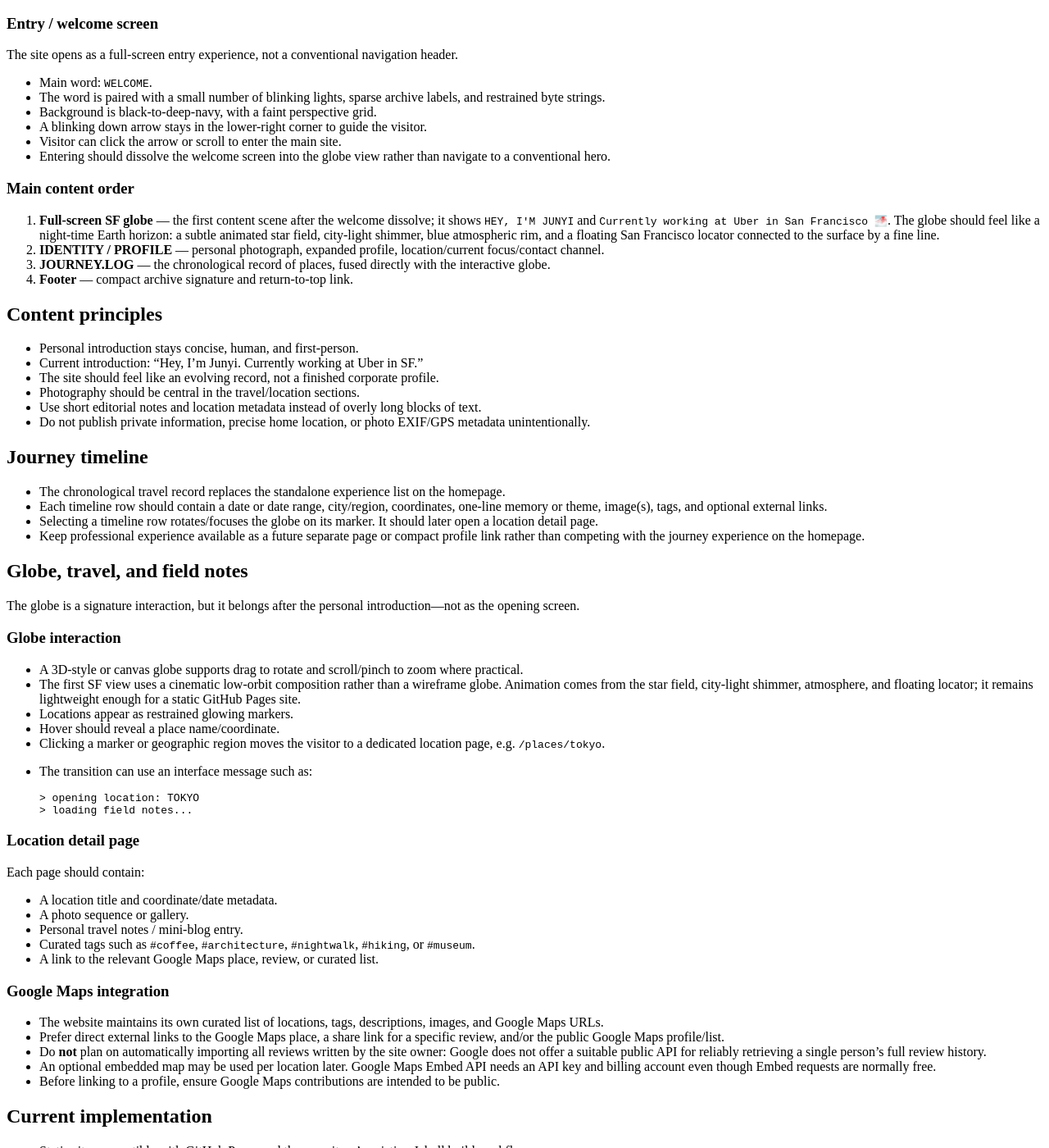
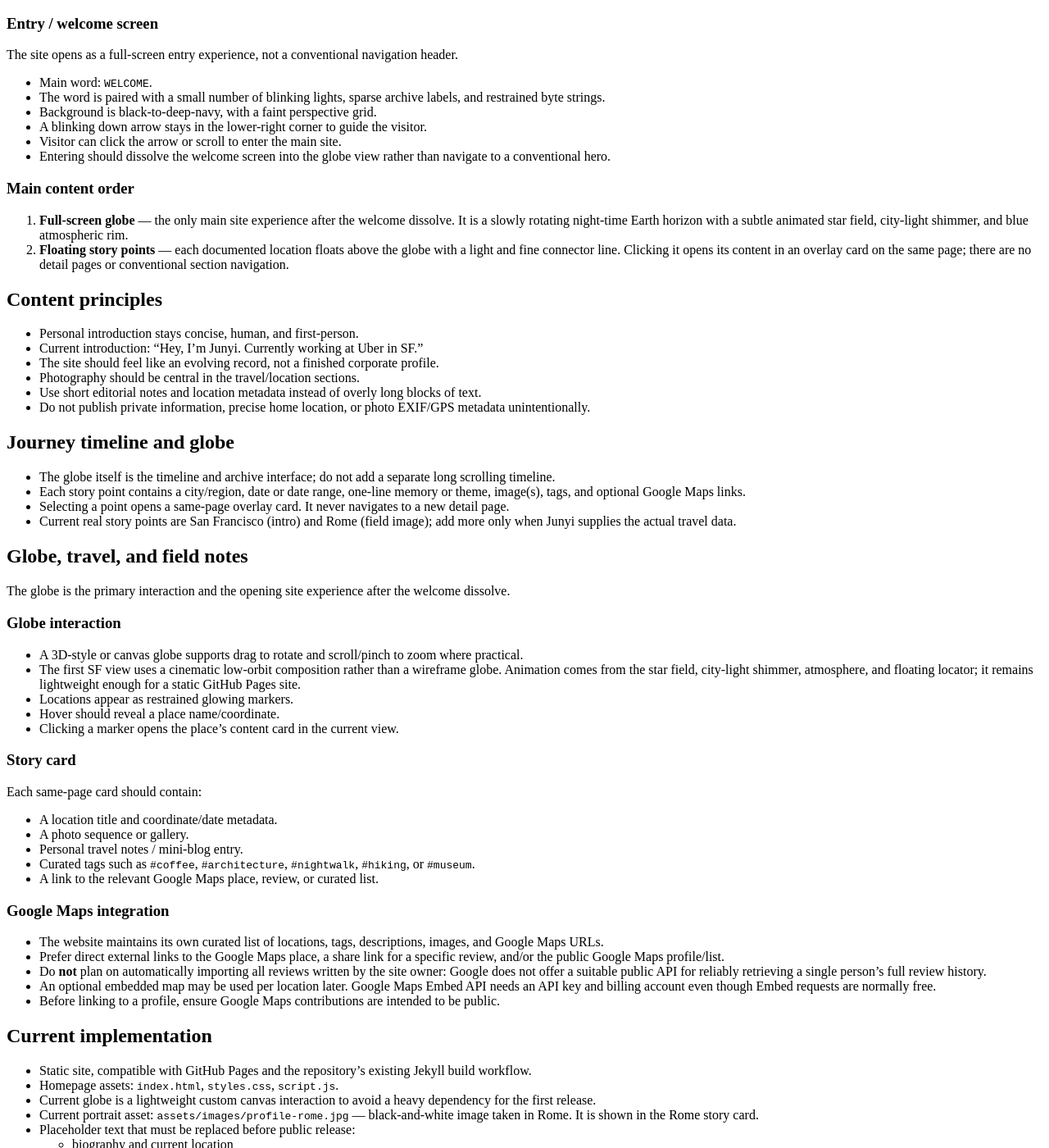
Before and after one commit to Kylinny/Kylinny.github.io, a Jekyll site: the page built from DESIGN_BRIEF.md, in a window 1280 px wide and 1400 px high, scrolled down 898 px. Shown: the whole window at 82% size. Built offline with Jekyll 4.4.1, drawn with Linux system fonts in a browser that asks for light colours; nearby versions of some CDN libraries; our own code applies the rules of GitHub Pages for plain Markdown files; some of the changed text lies outside the part shown.

Commit message:
Make globe the single-page story interface

````diff
--- a/DESIGN_BRIEF.md
+++ b/DESIGN_BRIEF.md
@@ -48,10 +48,8 @@ The site opens as a full-screen entry experience, not a conventional navigation
 
 ### Main content order
 
-1. **Full-screen SF globe** — the first content scene after the welcome dissolve; it shows `HEY, I'M JUNYI` and `Currently working at Uber in San Francisco 🌁`. The globe should feel like a night-time Earth horizon: a subtle animated star field, city-light shimmer, blue atmospheric rim, and a floating San Francisco locator connected to the surface by a fine line.
-2. **IDENTITY / PROFILE** — personal photograph, expanded profile, location/current focus/contact channel.
-3. **JOURNEY.LOG** — the chronological record of places, fused directly with the interactive globe.
-4. **Footer** — compact archive signature and return-to-top link.
+1. **Full-screen globe** — the only main site experience after the welcome dissolve. It is a slowly rotating night-time Earth horizon with a subtle animated star field, city-light shimmer, and blue atmospheric rim.
+2. **Floating story points** — each documented location floats above the globe with a light and fine connector line. Clicking it opens its content in an overlay card on the same page; there are no detail pages or conventional section navigation.
 
 ## Content principles
 
@@ -62,16 +60,16 @@ The site opens as a full-screen entry experience, not a conventional navigation
 - Use short editorial notes and location metadata instead of overly long blocks of text.
 - Do not publish private information, precise home location, or photo EXIF/GPS metadata unintentionally.
 
-## Journey timeline
+## Journey timeline and globe
 
-- The chronological travel record replaces the standalone experience list on the homepage.
-- Each timeline row should contain a date or date range, city/region, coordinates, one-line memory or theme, image(s), tags, and optional external links.
-- Selecting a timeline row rotates/focuses the globe on its marker. It should later open a location detail page.
-- Keep professional experience available as a future separate page or compact profile link rather than competing with the journey experience on the homepage.
+- The globe itself is the timeline and archive interface; do not add a separate long scrolling timeline.
+- Each story point contains a city/region, date or date range, one-line memory or theme, image(s), tags, and optional Google Maps links.
+- Selecting a point opens a same-page overlay card. It never navigates to a new detail page.
+- Current real story points are San Francisco (intro) and Rome (field image); add more only when Junyi supplies the actual travel data.
 
 ## Globe, travel, and field notes
 
-The globe is a signature interaction, but it belongs after the personal introduction—not as the opening screen.
+The globe is the primary interaction and the opening site experience after the welcome dissolve.
 
 ### Globe interaction
 
@@ -79,17 +77,11 @@ The globe is a signature interaction, but it belongs after the personal introduc
 - The first SF view uses a cinematic low-orbit composition rather than a wireframe globe. Animation comes from the star field, city-light shimmer, atmosphere, and floating locator; it remains lightweight enough for a static GitHub Pages site.
 - Locations appear as restrained glowing markers.
 - Hover should reveal a place name/coordinate.
-- Clicking a marker or geographic region moves the visitor to a dedicated location page, e.g. `/places/tokyo`.
-- The transition can use an interface message such as:
+- Clicking a marker opens the place's content card in the current view.
 
-  ```text
-  > opening location: TOKYO
-  > loading field notes...
-  ```
+### Story card
 
-### Location detail page
-
-Each page should contain:
+Each same-page card should contain:
 
 - A location title and coordinate/date metadata.
 - A photo sequence or gallery.
@@ -110,7 +102,7 @@ Each page should contain:
 - Static site, compatible with GitHub Pages and the repository's existing Jekyll build workflow.
 - Homepage assets: `index.html`, `styles.css`, `script.js`.
 - Current globe is a lightweight custom canvas interaction to avoid a heavy dependency for the first release.
-- Current portrait asset: `assets/images/profile-rome.jpg` — black-and-white image taken in Rome. It is shown in the IDENTITY section with a subtle scanline/system-label treatment.
+- Current portrait asset: `assets/images/profile-rome.jpg` — black-and-white image taken in Rome. It is shown in the Rome story card.
 - Placeholder text that must be replaced before public release:
   - biography and current location
   - dated journey entries
@@ -130,6 +122,6 @@ Each page should contain:
 1. Add real portrait and photography assets, optimized for web delivery.
 2. Replace placeholder profile and journey metadata.
 3. Create a structured dataset for chronology, locations, tags, images, and Google Maps links.
-4. Build reusable location/blog detail pages.
-5. Upgrade globe markers to load from that dataset and link to their pages.
+4. Expand reusable same-page story cards with the supplied field-note data.
+5. Upgrade globe markers to load from that dataset.
 6. Add accessibility refinements: reduced-motion support, keyboard interaction for globe alternatives, semantic image alt text, and contrast checks.
````
Also changed, not shown: index.html (+9 -0 lines), script.js (+55 -12 lines), single-globe.css (added, +14 -0 lines).
